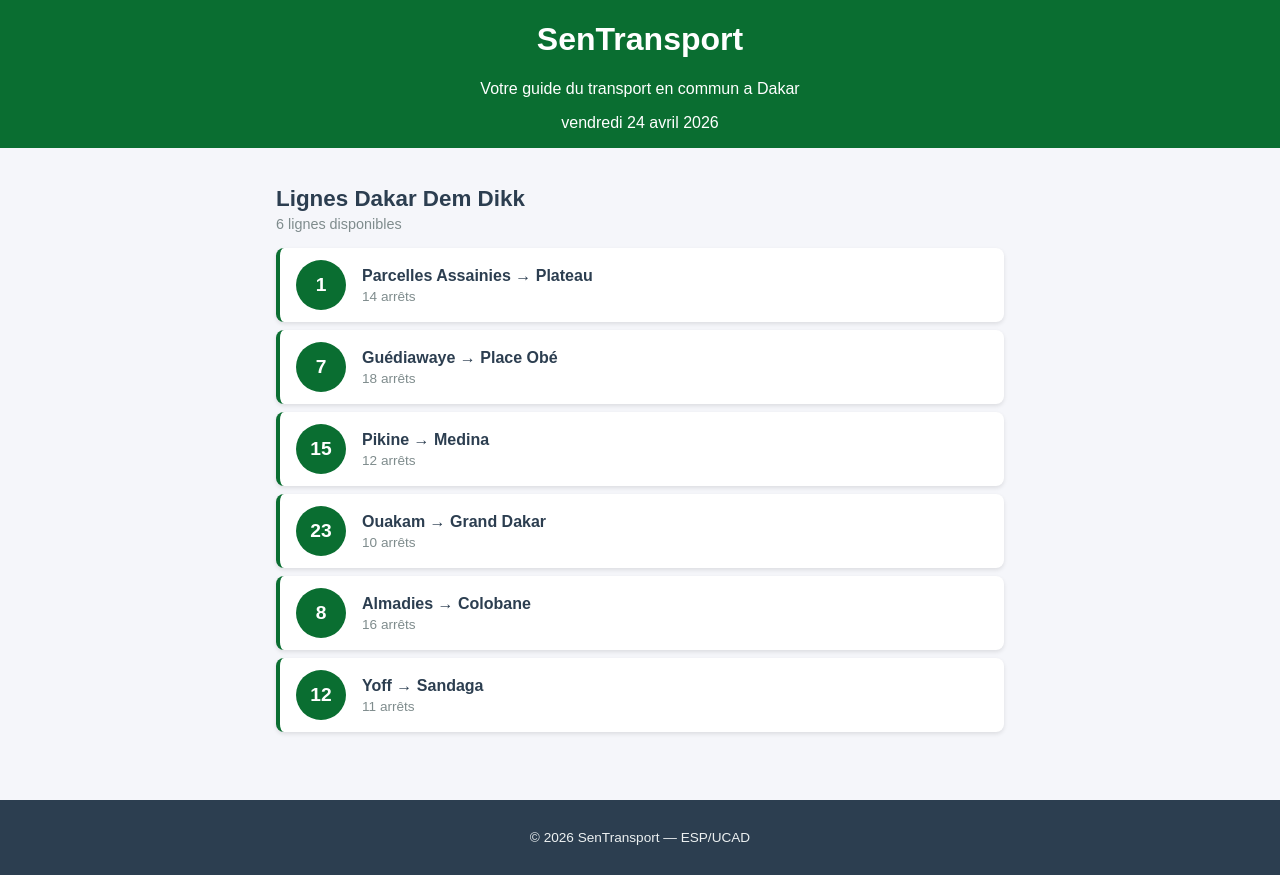
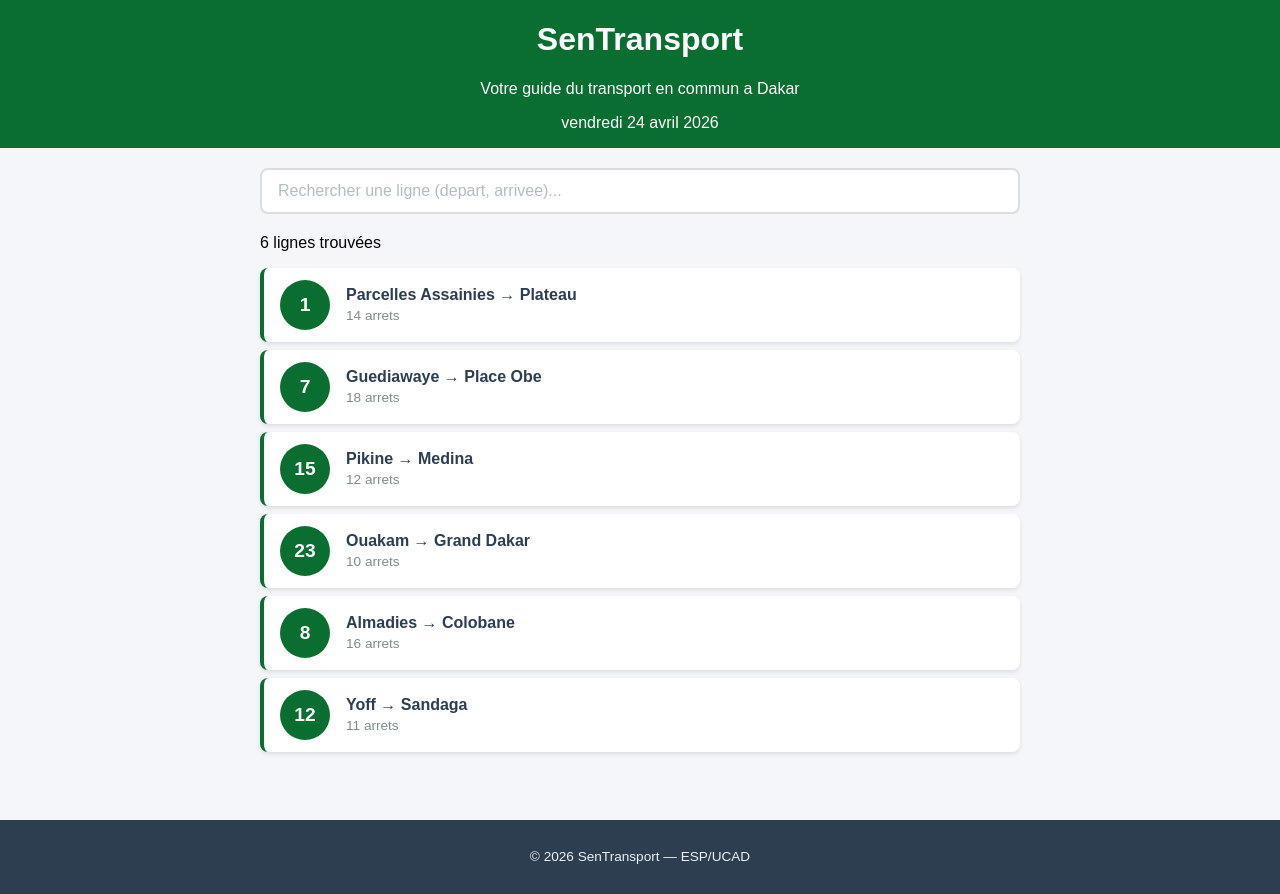
Before and after one commit to oumoumby/sentransport, a React (Create React App) app: page / in a window 1280 px wide. Built offline with nearby package versions, Linux system fonts and the light colour scheme.

Commit message:
Lab 3; etat, recherche et selection de lignes

```diff
--- a/src/App.css
+++ b/src/App.css
@@ -20,3 +20,12 @@
     padding: 12px;
   }
 }
+.ligne-bus {
+padding: 10px 12px;
+}
+.ligne-numero {
+width: 40px;
+height: 40px;
+font-size: 1rem;
+margin-right: 12px;
+}
--- a/src/App.js
+++ b/src/App.js
@@ -1,9 +1,15 @@
+import { useState } from 'react';
 import './App.css';
 import Header from './Header';
-import ListeLignes from './ListeLignes';
+import Recherche from './Recherche';
+import LigneBus from './LigneBus';
+import DetailLigne from './DetailLigne';
 import Footer from './Footer';
 
 function App() {
+  const [recherche, setRecherche] = useState('');
+  const [ligneSelectionnee, setLigneSelectionnee] = useState(null);
+
   const lignes = [
     {
       id: 1,
@@ -11,13 +17,15 @@
       depart: 'Parcelles Assainies',
       arrivee: 'Plateau',
       arrets: 14,
+      listeArrets: ['Parcelles U14', 'Parcelles U10', 'Camberene', 'Patte d\'Oie', 'Grand Dakar', 'Colobane', 'Ponty', 'Plateau'],
     },
     {
       id: 2,
       numero: '7',
-      depart: 'Guédiawaye',
-      arrivee: 'Place Obé',
+      depart: 'Guediawaye',
+      arrivee: 'Place Obe',
       arrets: 18,
+      listeArrets: ['Guediawaye', 'Pikine', 'Thiaroye', 'Keur Massar', 'Grand Yoff', 'Parcelles', 'Liberte 6', 'Place Obe'],
     },
     {
       id: 3,
@@ -25,6 +33,7 @@
       depart: 'Pikine',
       arrivee: 'Medina',
       arrets: 12,
+      listeArrets: ['Pikine Centre', 'Thiaroye Gare', 'Hann', 'Colobane', 'Fass', 'Medina'],
     },
     {
       id: 4,
@@ -32,6 +41,7 @@
       depart: 'Ouakam',
       arrivee: 'Grand Dakar',
       arrets: 10,
+      listeArrets: ['Ouakam Village', 'Mermoz', 'Fann', 'Point E', 'Liberte 5', 'Grand Dakar'],
     },
     {
       id: 5,
@@ -39,6 +49,7 @@
       depart: 'Almadies',
       arrivee: 'Colobane',
       arrets: 16,
+      listeArrets: ['Almadies', 'Ngor', 'Yoff', 'Ouest Foire', 'Liberte 6', 'Colobane'],
     },
     {
       id: 6,
@@ -46,14 +57,45 @@
       depart: 'Yoff',
       arrivee: 'Sandaga',
       arrets: 11,
+      listeArrets: ['Yoff Village', 'Aeroport LSS', 'Parcelles U17', 'Grand Yoff', 'HLM', 'Sandaga'],
     },
   ];
+
+  const lignesFiltrees = lignes.filter(
+    (l) =>
+      l.depart.toLowerCase().includes(recherche.toLowerCase()) ||
+      l.arrivee.toLowerCase().includes(recherche.toLowerCase()) ||
+      l.numero.includes(recherche)
+  );
+
+  function handleClickLigne(ligne) {
+    if (ligneSelectionnee && ligneSelectionnee.id === ligne.id) {
+      setLigneSelectionnee(null);
+    } else {
+      setLigneSelectionnee(ligne);
+    }
+  }
 
   return (
     <div className="App">
       <Header />
       <main className="contenu">
-        <ListeLignes lignes={lignes} />
+        <Recherche valeur={recherche} onChange={setRecherche} />
+        <p className="resultat-recherche">
+          {lignesFiltrees.length} ligne{lignesFiltrees.length > 1 ? 's' : ''} trouvée{lignesFiltrees.length > 1 ? 's' : ''}
+        </p>
+        {lignesFiltrees.map((ligne) => (
+          <LigneBus
+            key={ligne.id}
+            numero={ligne.numero}
+            depart={ligne.depart}
+            arrivee={ligne.arrivee}
+            arrets={ligne.arrets}
+            estSelectionnee={ligneSelectionnee && ligneSelectionnee.id === ligne.id}
+            onClick={() => handleClickLigne(ligne)}
+          />
+        ))}
+        {ligneSelectionnee && <DetailLigne ligne={ligneSelectionnee} />}
       </main>
       <Footer />
     </div>
--- /dev/null
+++ b/src/DetailLigne.css
@@ -0,0 +1,58 @@
+.detail-ligne {
+background-color: #ffffff;
+border: 2px solid #0a6e31;
+border-radius: 8px;
+padding: 20px;
+margin-top: 16px;
+animation: slideDown 0.3s ease;
+}
+@keyframes slideDown {
+from { opacity: 0; transform: translateY(-10px); }
+to { opacity: 1; transform: translateY(0); }
+}
+.detail-titre {
+color: #0a6e31;
+margin: 0 0 8px 0;
+font-size: 1.2rem;
+}
+.detail-info {
+color: #7f8c8d;
+margin: 0 0 16px 0;
+font-size: 0.9rem;
+}
+.detail-arrets h4 {
+color: #2c3e50;
+margin: 0 0 8px 0;
+}
+.detail-liste {
+list-style: none;
+padding: 0;
+margin: 0;
+}
+.detail-arret {
+    display: flex;
+align-items: center;
+padding: 8px 0;
+border-bottom: 1px solid #f0f0f0;
+}
+.detail-arret:last-child {
+border-bottom: none;
+}
+.arret-numero {
+background-color: #0a6e31;
+color: white;
+width: 28px;
+height: 28px;
+border-radius: 50%;
+display: flex;
+align-items: center;
+justify-content: center;
+font-size: 0.8rem;
+font-weight: bold;
+margin-right: 12px;
+flex-shrink: 0;
+}
+.arret-nom {
+color: #2c3e50;
+font-size: 0.95rem;
+}
--- /dev/null
+++ b/src/DetailLigne.js
@@ -0,0 +1,26 @@
+import './DetailLigne.css';
+function DetailLigne({ ligne }) {
+return (
+<div className="detail-ligne">
+<h3 className="detail-titre">
+Ligne {ligne.numero} : {ligne.depart} &rarr;
+{ligne.arrivee}
+</h3>
+<p className="detail-info">
+{ligne.arrets} arrets sur ce trajet
+</p>
+<div className="detail-arrets">
+<h4>Arrets principaux :</h4>
+<ul className="detail-liste">
+{ligne.listeArrets.map((arret, index) => (
+<li key={index} className="detail-arret">
+<span className="arret-numero">{index + 1}</span>
+<span className="arret-nom">{arret}</span>
+</li>
+))}
+</ul>
+</div>
+</div>
+);
+}
+export default DetailLigne;
--- a/src/LigneBus.css
+++ b/src/LigneBus.css
@@ -47,3 +47,11 @@
   color: #7f8c8d;
   margin-top: 4px;
 }
+
+.ligne-bus-active {
+border-left: 4px solid #e67e22;
+background-color: #fef9f3;
+}
+.ligne-bus-active .ligne-numero {
+background-color: #e67e22;
+}
--- a/src/LigneBus.js
+++ b/src/LigneBus.js
@@ -1,14 +1,17 @@
 import './LigneBus.css';
 
-function LigneBus({ numero, depart, arrivee, arrets }) {
+function LigneBus({ numero, depart, arrivee, arrets, estSelectionnee, onClick }) {
   return (
-    <div className="ligne-bus">
+    <div
+      className={`ligne-bus ${estSelectionnee ? 'ligne-bus-active' : ''}`}
+      onClick={onClick}
+    >
       <div className="ligne-numero">{numero}</div>
       <div className="ligne-info">
         <span className="ligne-trajet">
           {depart} &rarr; {arrivee}
         </span>
-        <span className="ligne-arrets">{arrets} arrêts</span>
+        <span className="ligne-arrets">{arrets} arrets</span>
       </div>
     </div>
   );
--- a/src/ListeLignes.js
+++ b/src/ListeLignes.js
@@ -1,9 +1,11 @@
 import LigneBus from './LigneBus';
+import StatReseau from './StatReseau';
 import './ListeLignes.css';
 
 function ListeLignes({ lignes }) {
   return (
     <div className="liste-lignes">
+      <StatReseau lignes={lignes} />
       <h2 className="liste-titre">Lignes Dakar Dem Dikk</h2>
       <p className="liste-description">
         {lignes.length} lignes disponibles
@@ -15,6 +17,7 @@
           depart={ligne.depart}
           arrivee={ligne.arrivee}
           arrets={ligne.arrets}
+          couleur={ligne.couleur}
         />
       ))}
     </div>
--- /dev/null
+++ b/src/Recherche.css
@@ -0,0 +1,22 @@
+.recherche {
+  margin-bottom: 20px;
+}
+
+.recherche-input {
+  width: 100%;
+  padding: 12px 16px;
+  font-size: 1rem;
+  border: 2px solid #dcdde1;
+  border-radius: 8px;
+  outline: none;
+  box-sizing: border-box;
+  transition: border-color 0.2s;
+}
+
+.recherche-input:focus {
+  border-color: #0a6e31;
+}
+
+.recherche-input::placeholder {
+  color: #b2bec3;
+}
--- /dev/null
+++ b/src/Recherche.js
@@ -0,0 +1,17 @@
+import './Recherche.css';
+
+function Recherche({ valeur, onChange }) {
+  return (
+    <div className="recherche">
+      <input
+        type="text"
+        className="recherche-input"
+        placeholder="Rechercher une ligne (depart, arrivee)..."
+        value={valeur}
+        onChange={(e) => onChange(e.target.value)}
+      />
+    </div>
+  );
+}
+
+export default Recherche;
--- /dev/null
+++ b/src/StatReseau.css
@@ -0,0 +1,29 @@
+.stat-reseau {
+  display: grid;
+  grid-template-columns: repeat(auto-fit, minmax(200px, 1fr));
+  gap: 16px;
+  margin-bottom: 32px;
+  padding: 16px;
+  background-color: #f8f9fa;
+  border-radius: 8px;
+}
+
+.stat-item {
+  background-color: white;
+  padding: 20px;
+  border-radius: 8px;
+  box-shadow: 0 2px 4px rgba(0, 0, 0, 0.1);
+  text-align: center;
+}
+
+.stat-item h3 {
+  font-size: 2.5rem;
+  color: #2c3e50;
+  margin: 0 0 8px 0;
+}
+
+.stat-item p {
+  font-size: 0.95rem;
+  color: #7f8c8d;
+  margin: 0;
+}
--- /dev/null
+++ b/src/StatReseau.js
@@ -0,0 +1,28 @@
+import './StatReseau.css';
+
+function StatReseau({ lignes }) {
+  const nombreLignes = lignes.length;
+  const nombreArretsTotal = lignes.reduce((somme, ligne) => somme + ligne.arrets, 0);
+  const lignePlusArrets = lignes.reduce((max, ligne) =>
+    ligne.arrets > max.arrets ? ligne : max
+  );
+
+  return (
+    <div className="stat-reseau">
+      <div className="stat-item">
+        <h3>{nombreLignes}</h3>
+        <p>Lignes disponibles</p>
+      </div>
+      <div className="stat-item">
+        <h3>{nombreArretsTotal}</h3>
+        <p>Arrêts au total</p>
+      </div>
+      <div className="stat-item">
+        <h3>Ligne {lignePlusArrets.numero}</h3>
+        <p>Plus d'arrêts ({lignePlusArrets.arrets})</p>
+      </div>
+    </div>
+  );
+}
+
+export default StatReseau;
```
Also changed, not shown: src/logo.svg (deleted).
